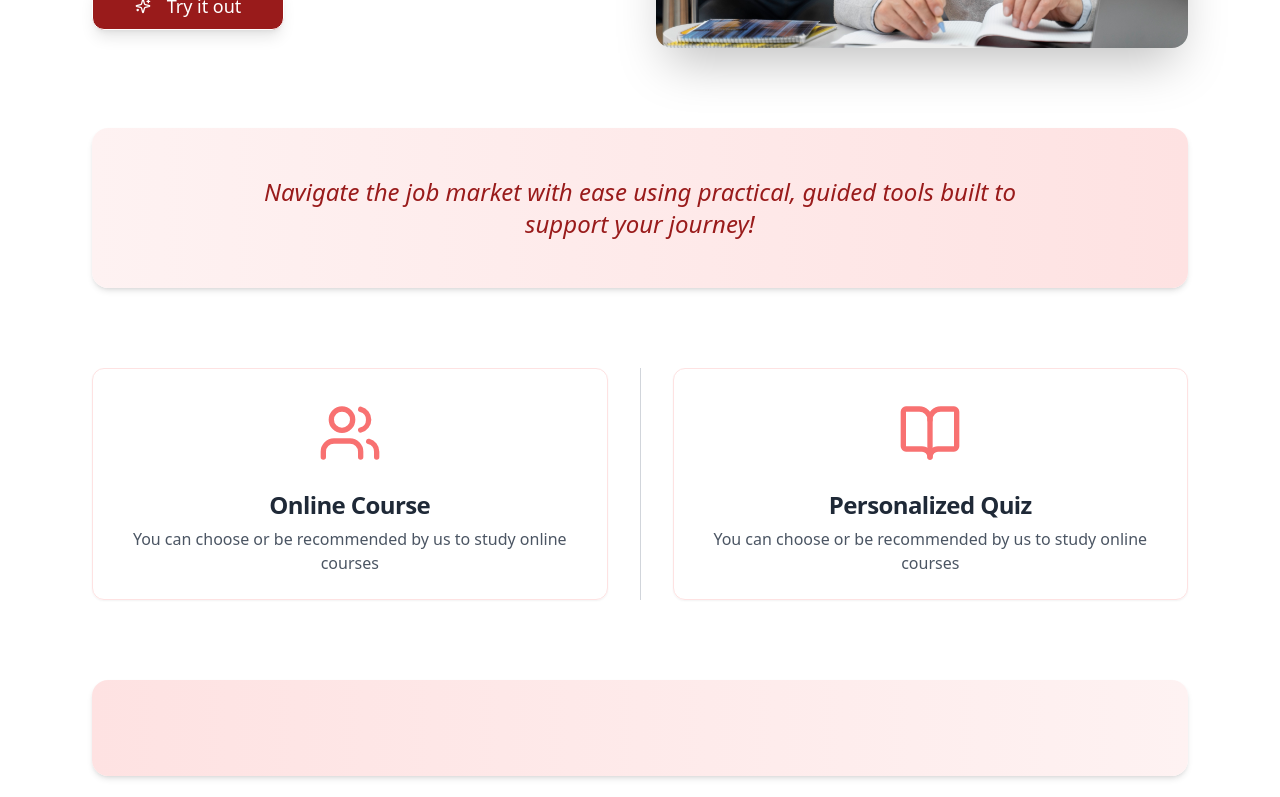
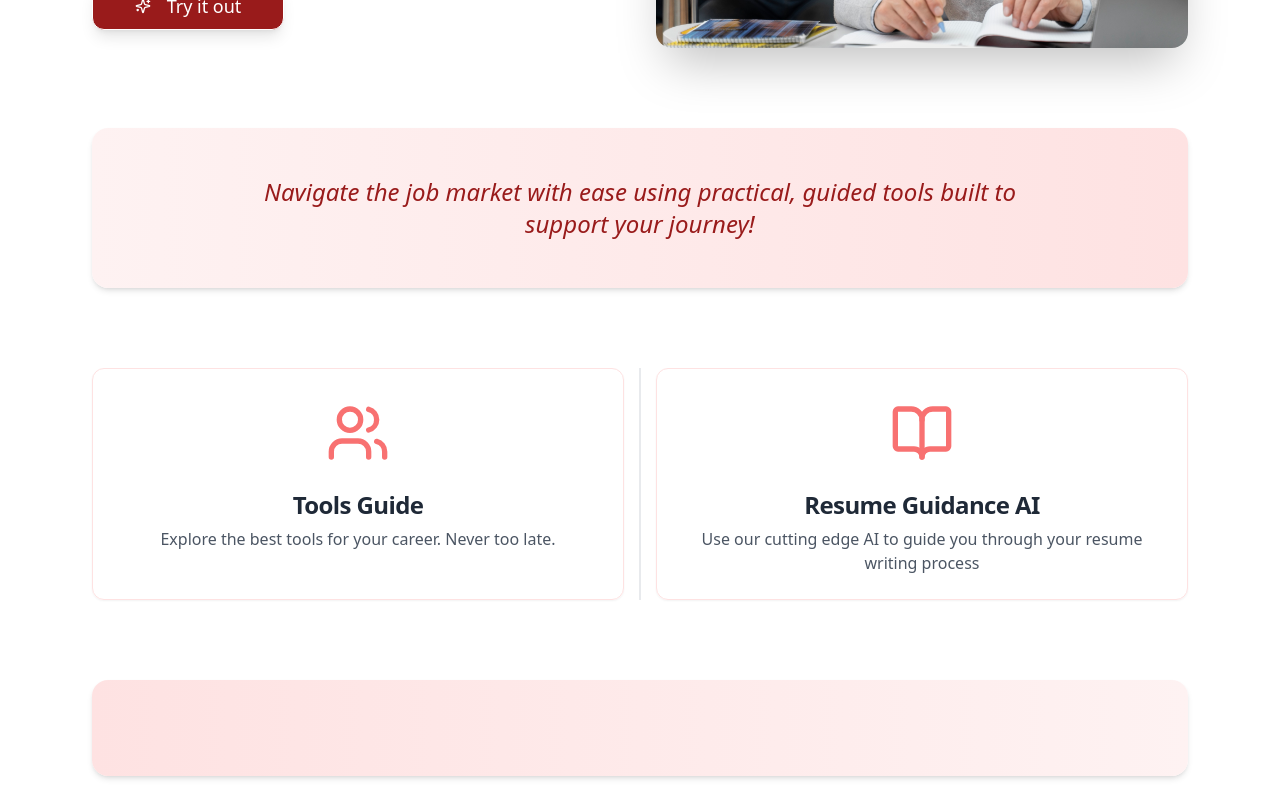
Before and after one commit to tseHaoSu/job-seek-2, a Next.js app: page / in a window 1280 px wide. Shown: the part 528-1325 px from the top of the page. Built offline with nearby package versions, Linux system fonts and the light colour scheme.

Commit message:
update card format

```diff
--- a/app/_components/Cards.tsx
+++ b/app/_components/Cards.tsx
@@ -1,44 +1,56 @@
-import { Card, CardHeader, CardTitle, CardDescription } from '@/components/ui/card'
-import { Separator } from '@/components/ui/separator'
-import { Users, BookOpen } from 'lucide-react'
-import React from 'react'
+import {
+  Card,
+  CardDescription,
+  CardHeader,
+  CardTitle,
+} from "@/components/ui/card";
+import { Separator } from "@/components/ui/separator";
+import { BookOpen, Users } from "lucide-react";
+import Link from "next/link";
 
 const Cards = () => {
   return (
-    <div className="flex flex-col md:flex-row gap-8">
-        <Card className="w-full rounded-xl overflow-hidden hover:shadow-xl hover:border-red-300 hover:scale-105 duration-300 cursor-pointer border-red-100">
+    <div className="grid grid-cols-1 md:grid-cols-2 gap-8 relative">
+      <div>
+        <Link href="/online-learning/tools-guide">
+          <Card className="h-full rounded-xl overflow-hidden hover:shadow-xl hover:border-red-300 hover:scale-105 duration-300 cursor-pointer border-red-100">
             <div className="flex justify-center pt-8 text-red-400">
               <Users size={64} />
             </div>
             <CardHeader className="text-center">
               <CardTitle className="text-2xl font-bold text-gray-800">
-              Online Course
+                Tools Guide
               </CardTitle>
               <CardDescription className="text-base text-gray-600">
-              You can choose or be recommended by us to study online courses
+                Explore the best tools for your career. Never too late.
               </CardDescription>
             </CardHeader>
           </Card>
-
-        <div className="hidden md:block">
+        </Link>
+      </div>
+      <div className="hidden md:block absolute left-1/2 top-0 bottom-0 -translate-x-1/2">
         <Separator orientation="vertical" className="h-full bg-gray-300" />
       </div>
-
-        <Card className="w-full rounded-xl overflow-hidden hover:shadow-xl hover:border-red-300 hover:scale-105 duration-300 cursor-pointer border-red-100">
+      <div>
+        <Link href="/career-support/resume-support">
+          <Card className="h-full rounded-xl overflow-hidden hover:shadow-xl hover:border-red-300 hover:scale-105 duration-300 cursor-pointer border-red-100">
             <div className="flex justify-center pt-8 text-red-400">
               <BookOpen size={64} />
             </div>
             <CardHeader className="text-center">
               <CardTitle className="text-2xl font-bold text-gray-800">
-              Personalized Quiz
+                Resume Guidance AI
               </CardTitle>
               <CardDescription className="text-base text-gray-600">
-              You can choose or be recommended by us to study online courses
+                Use our cutting edge AI to guide you through your resume writing
+                process
               </CardDescription>
             </CardHeader>
           </Card>
+        </Link>
       </div>
-  )
-}
+    </div>
+  );
+};
 
-export default Cards
+export default Cards;
```
Lines whose indentation alone changed are shown as unchanged.
